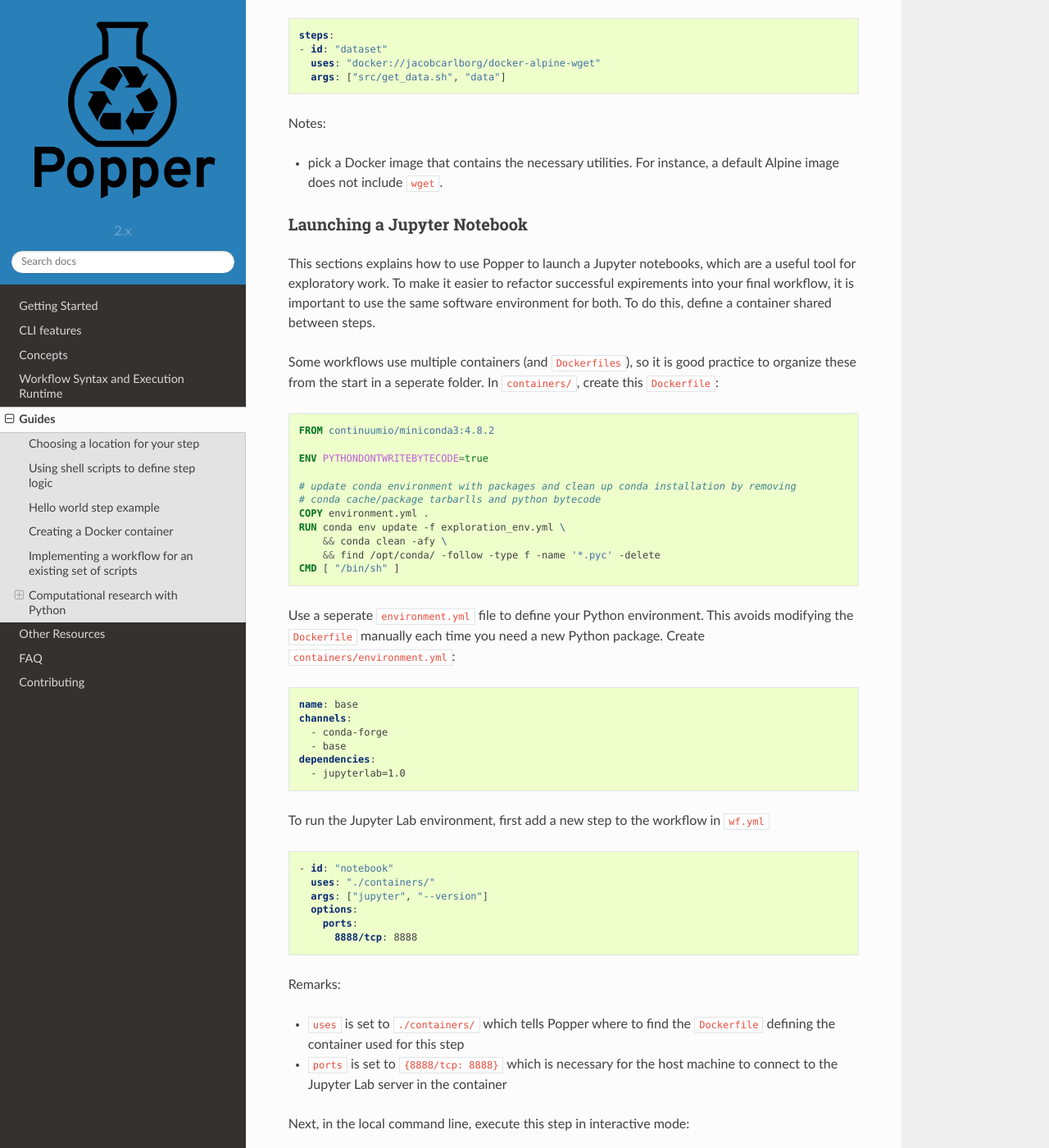
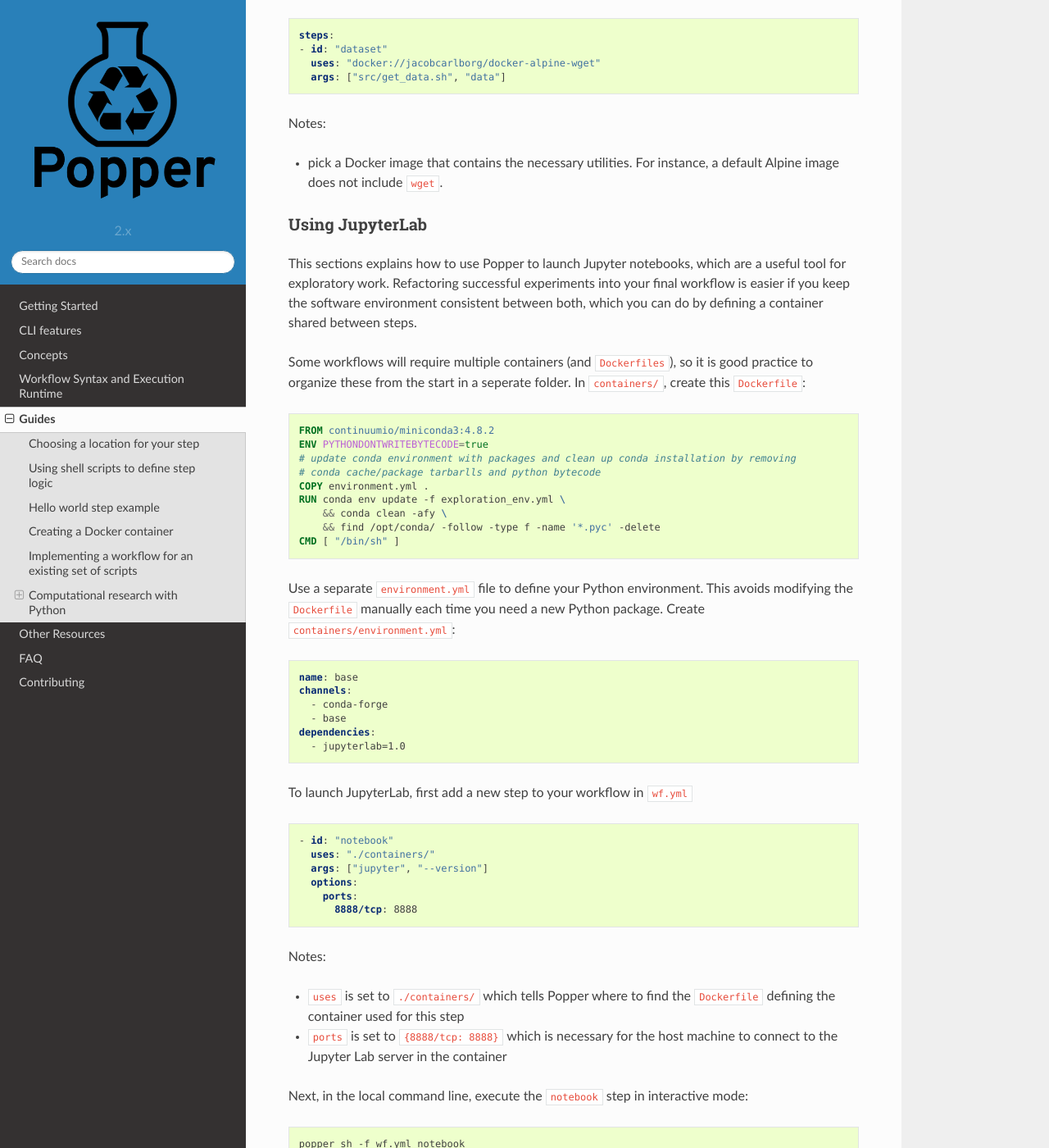
Before and after one commit to getpopper/popper, a Sphinx documentation site: the page built from docs/sections/guides.md, in a window 1280 px wide and 1400 px high, scrolled down 4430 px. Shown: the whole window at 82% size. Built offline with Sphinx 7.4.7 and the Read the Docs theme 2.0.0, drawn with Linux system fonts in a browser that asks for light colours; some of the changed text lies outside the part shown.

Commit message:
doc: computational science guide improvements (#904)
Tweaks and improvements to the computational science guide.

Co-authored-by: Ivo Jimenez <ivo.jimenez@gmail.com>

````diff
--- a/docs/sections/guides.md
+++ b/docs/sections/guides.md
@@ -249,23 +249,21 @@
 For instance, a default Alpine image does not include `wget`.
 
 
-### Launching a Jupyter Notebook
+### Using JupyterLab
 
-This sections explains how to use Popper to launch a Jupyter notebooks, which are a
+This sections explains how to use Popper to launch Jupyter notebooks, which are a
  useful tool for exploratory work.
-To make it easier to refactor successful expirements into your final workflow, it
-is important to use the same software environment for both. To do this, define a
- container shared between steps.
+Refactoring successful experiments into your final workflow is easier if you keep
+the software environment consistent between both, which you can do by defining a
+container shared between steps.
 
-Some workflows use multiple containers (and `Dockerfiles`), so it is
+Some workflows will require multiple containers (and `Dockerfiles`), so it is
  good practice to organize these from the start in a seperate folder.
 In `containers/`, create this `Dockerfile`:
 
 ```Dockerfile
 FROM continuumio/miniconda3:4.8.2
-
 ENV PYTHONDONTWRITEBYTECODE=true
-
 # update conda environment with packages and clean up conda installation by removing
 # conda cache/package tarbarlls and python bytecode
 COPY environment.yml .
@@ -275,7 +273,7 @@
 CMD [ "/bin/sh" ]
 ```
 
-Use a seperate `environment.yml` file to define your Python environment. This
+Use a separate `environment.yml` file to define your Python environment. This
 avoids modifying the `Dockerfile` manually each time you need a new Python package.
 Create `containers/environment.yml`:
 
@@ -288,7 +286,7 @@
   - jupyterlab=1.0
 ```
 
-To run the Jupyter Lab environment, first add a new step to the workflow in `wf.yml`
+To launch JupyterLab, first add a new step to your workflow in `wf.yml`
 ```yaml
 - id: "notebook"
   uses: "./containers/"
@@ -298,17 +296,17 @@
       8888/tcp: 8888
 ```
 
-Remarks:
+Notes:
 - `uses` is set to `./containers/` which tells Popper where to find the `Dockerfile`
  defining the container used for this step
 - `ports` is set to `{8888/tcp: 8888}` which is necessary for the host machine to connect
  to the Jupyter Lab server in the container
 
-Next, in the local command line, execute this step in interactive mode:
+Next, in the local command line, execute the `notebook` step in interactive mode:
 ```sh
-popper sh -f wf.yml jupyter
+popper sh -f wf.yml notebook
 ```
-Now, in the docker container's command line, run:
+Now, in the Docker container's command line:
 ```sh
 jupyter lab --ip 0.0.0.0 --no-browser --allow-root
 ```
@@ -318,13 +316,15 @@
 - `--ip 0.0.0.0` allows the user to access JupyterLab from outside the container (by default,
 Jupyter only allows access from `localhost`).
 - `--no-browser` tells jupyter to not expect to find a browser in the docker container.
-- `--allow-root` runs JupyterLab as a root user (the recommended method for running Docker containers), which is not enabled by default.
+- `--allow-root` runs JupyterLab as a root user (the recommended method for running Docker
+ containers), which is not enabled by default.
 
-Follow the generated link in a browser to access Jupyter Lab.
+Open the generated link in a browser to access JupyterLab.
 
 ### Package management
 
-It can be difficult to guess in advance which software libraries will be needed.
+It can be difficult to guess in advance which software libraries are needed in
+the final workflow.
 Instead, update the workflow requirements as you go using one of the package managers
 available for Python.
 
@@ -347,7 +347,8 @@
 ```
 
 On the next use of the Docker image, Popper will rebuild it with the updated
-requirements.
+requirements
+(Note: this is triggered by` COPY environment.yml` in the `Dockerfile`).
 
 #### pip
 
@@ -364,9 +365,9 @@
 
 #### Seperating docker images
 
-Some workflows have conflicting software requirements between steps, for
-instance if two steps require different versions of a library. In this case,
-organize your container definitions as follows:
+Some workflows have conflicting software requirements between steps, for instance if two
+ steps require different versions of a library. In this case, organize your container
+ definitions as follows:
 
 ```
 └── containers
@@ -413,7 +414,7 @@
     cat_transformer = pipeline.Pipeline([
         ("impute", impute.SimpleImputer(strategy = "constant", fill_value = "missing")),
         ("encode", preprocessing.OneHotEncoder(drop = "first")),
-    ] )
+    ])
 
     preprocessor = compose.ColumnTransformer(
         [("num", num_transformer, num_features),
@@ -482,8 +483,8 @@
 ```
 
 Notes:
-- This use the same container as in the `notebook` step. Again, the final, 'canonical' analysis should be developed in the same environment
-as exploratory code.
+- This use the same container as in the `notebook` step. Again, the final, 'canonical'
+analysis should be developed in the same environment as exploratory code.
 
 Similarly, add the `src/evaluate_model.py`, which generates model plots, to
 the workflow.
@@ -561,7 +562,7 @@
 ### Building a paper using LaTeX
 
 Wrap the build of the paper in your Popper workflow.
-This is  useful to ensure that the pdf is always built with the most up-to-date data
+This is useful to ensure that the pdf is always built with the most up-to-date data
 and figures.
 
 ```yaml
@@ -573,7 +574,7 @@
 
 Notes:
 - This step uses a basic LaTeX installation. For more sophisticated needs,
-use a full [TexLive image](https://hub.docker.com/r/blang/latex/tags)
+use a [full TexLive image](https://hub.docker.com/r/blang/latex/tags)
 - `dir` is set to `workspace/paper` so that Popper looks for and outputs files in the `paper/` folder
 
 
````
